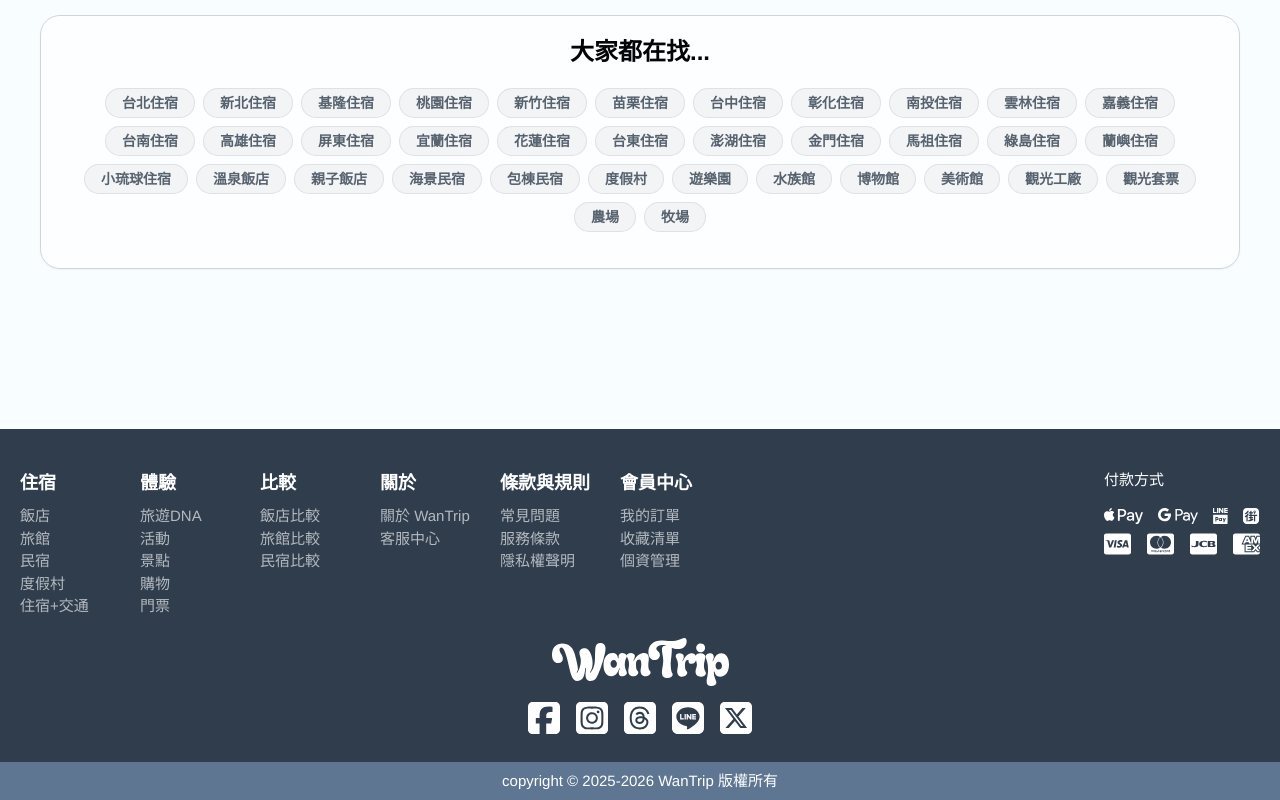
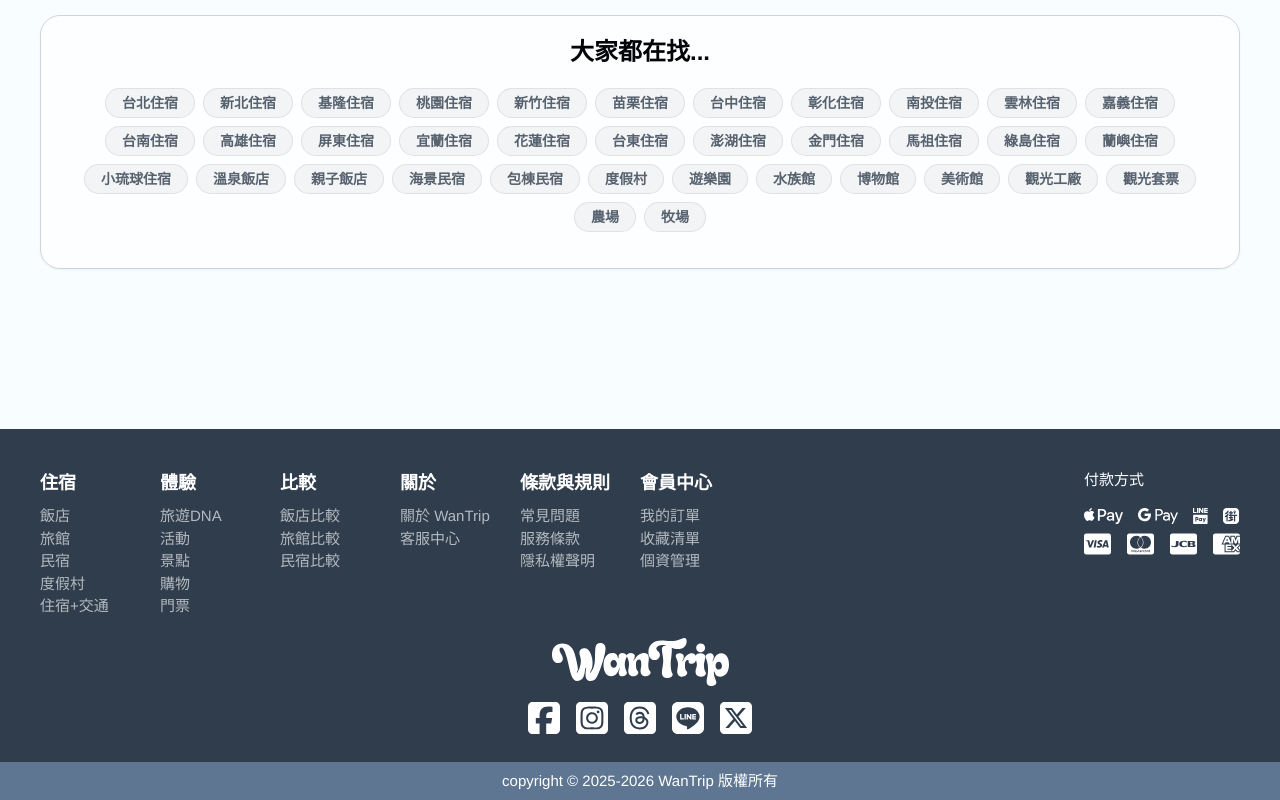
Before and after one commit to WanTrip-2026/WanTrip, a Vue app: page / in a window 1280 px wide. Shown: the part 1939-2739 px from the top of the page. Built offline with nearby package versions, Linux system fonts and the light colour scheme.

Commit message:
fix/ footer max-width 調整

```diff
--- a/src/components/layout/AppFooter.vue
+++ b/src/components/layout/AppFooter.vue
@@ -1,6 +1,6 @@
 <template>
   <footer class="bg-primary hidden md:block">
-    <div class="max-w-[1240px] mx-auto pt-10 text-white flex flex-col gap-5 items-center">
+    <div class="max-w-[1200px] mx-auto pt-10 text-white flex flex-col gap-5 items-center">
       <div class="w-full mx-5 flex flex-row justify-between">
         <div class="grid grid-cols-7 gap-10">
           <div class="w-20" v-for="footerMenu in footerLinks" :key="footerMenu.title">
```
